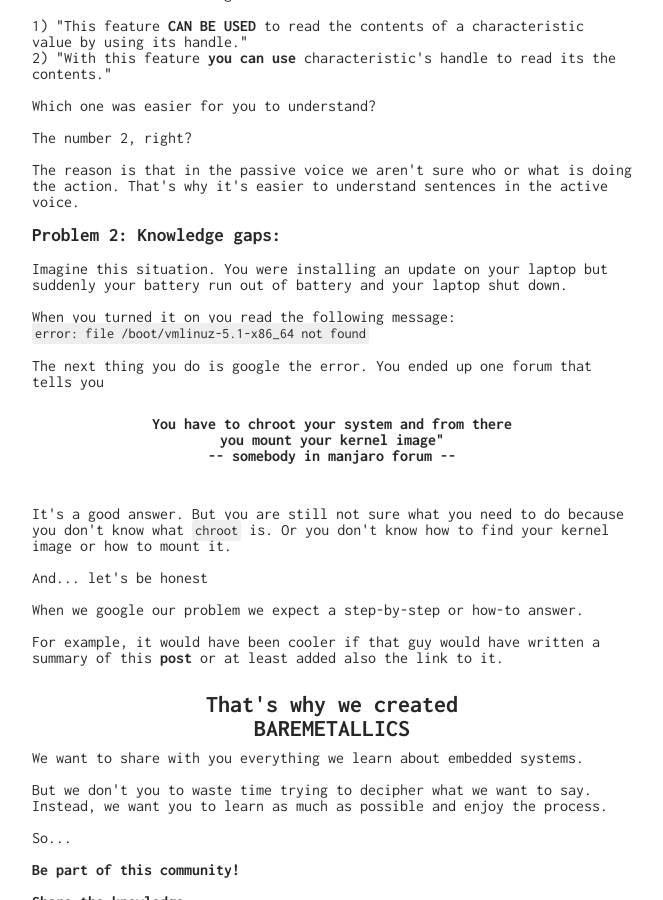
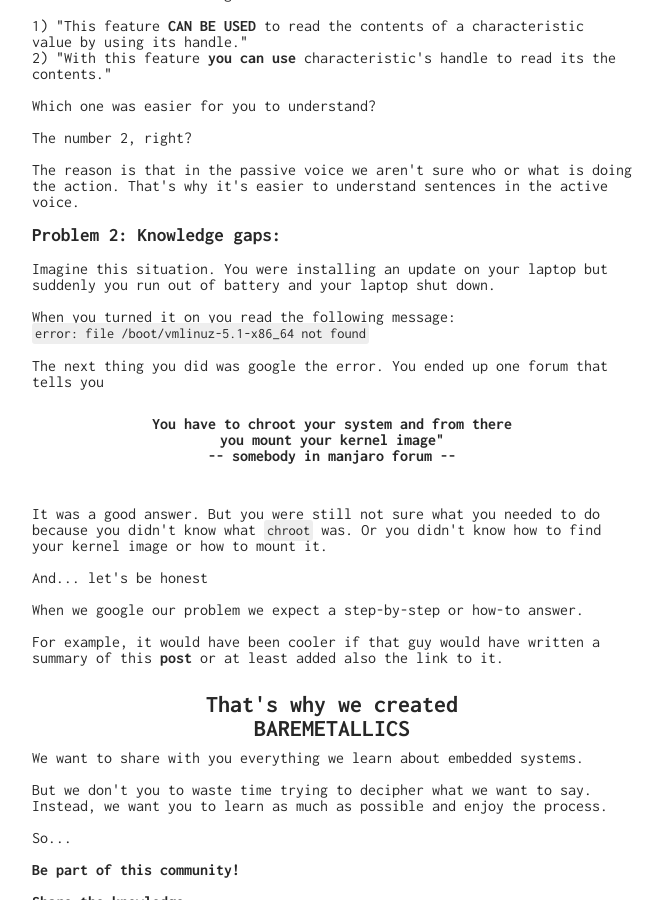
Before and after one commit to daleonpz/baremetallics, a Jekyll site: the page built from index.html, in a window 1280 px wide and 900 px high, scrolled down 737 px. Shown: the whole window, without its empty margins (308-971 px from the left). Built offline with Jekyll 4.4.1, drawn with Linux system fonts in a browser that asks for light colours.

Commit message:
udpate grammatical errors

```diff
--- a/index.html
+++ b/index.html
@@ -40,18 +40,18 @@
 
 
     <h3>Problem 2: Knowledge gaps:</h3><br>
-    Imagine this situation. You were installing an update on your laptop but suddenly your battery run out of battery and your laptop shut down.
+    Imagine this situation. You were installing an update on your laptop but suddenly you run out of battery and your laptop shut down.
     <br><br>
     When you turned it on you read the following message:<br>
     <code>error: file /boot/vmlinuz-5.1-x86_64 not found</code><br><br>
 
-    The next thing you do is google the error. You ended up one forum that tells you<br><br>
+    The next thing you did was google the error. You ended up one forum that tells you<br><br>
     <center>You have to chroot your system and from there you mount your kernel image"  <br>
         -- somebody in manjaro forum -- </center>
 
     <br><br>
 
-    It's a good answer. But you are still not sure what you need to do because you don't know what <code>chroot</code> is. Or you don't know how to find your kernel image or how to mount it.
+    It was a good answer. But you were still not sure what you needed to do because you didn't know what <code>chroot</code> was. Or you didn't know how to find your kernel image or how to mount it.
     <br><br>
 
     And... let's be honest <br><br>
```
